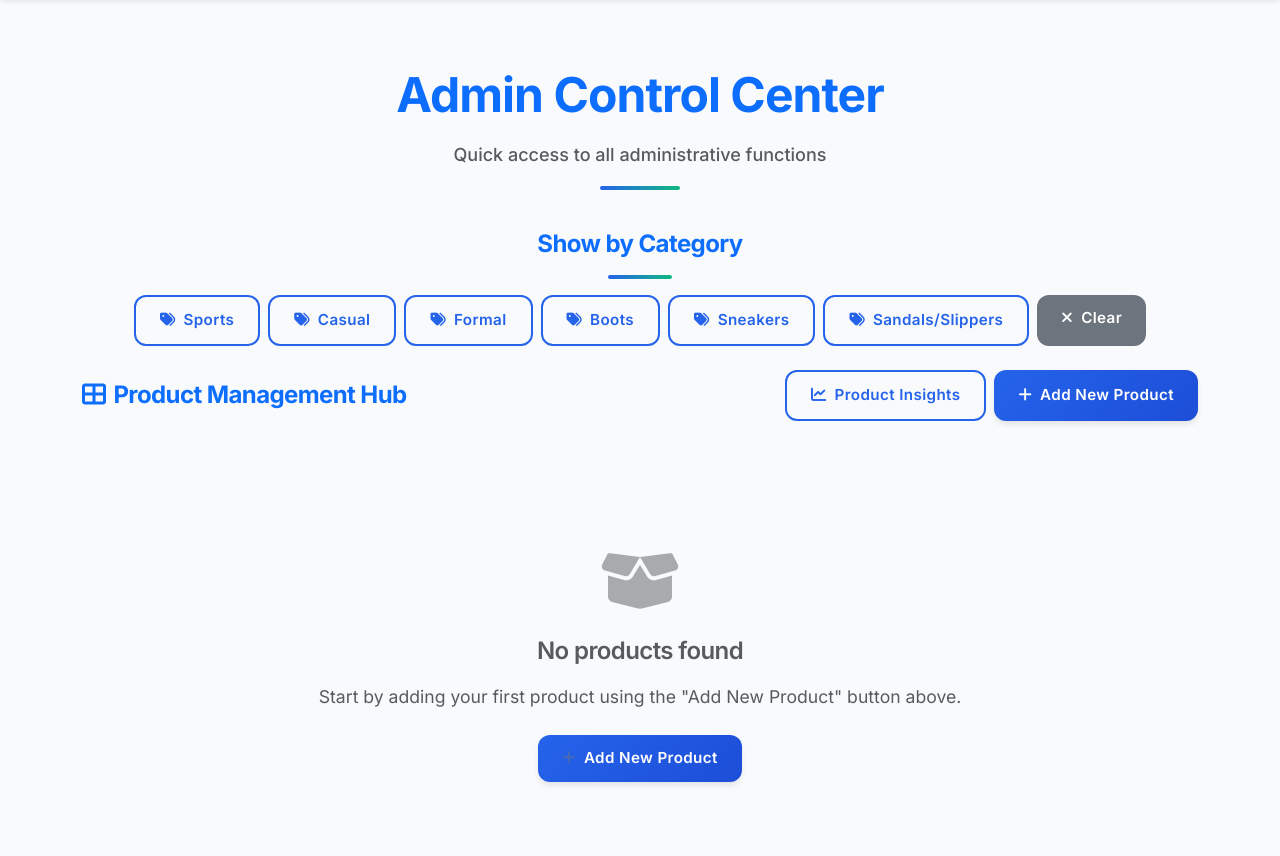
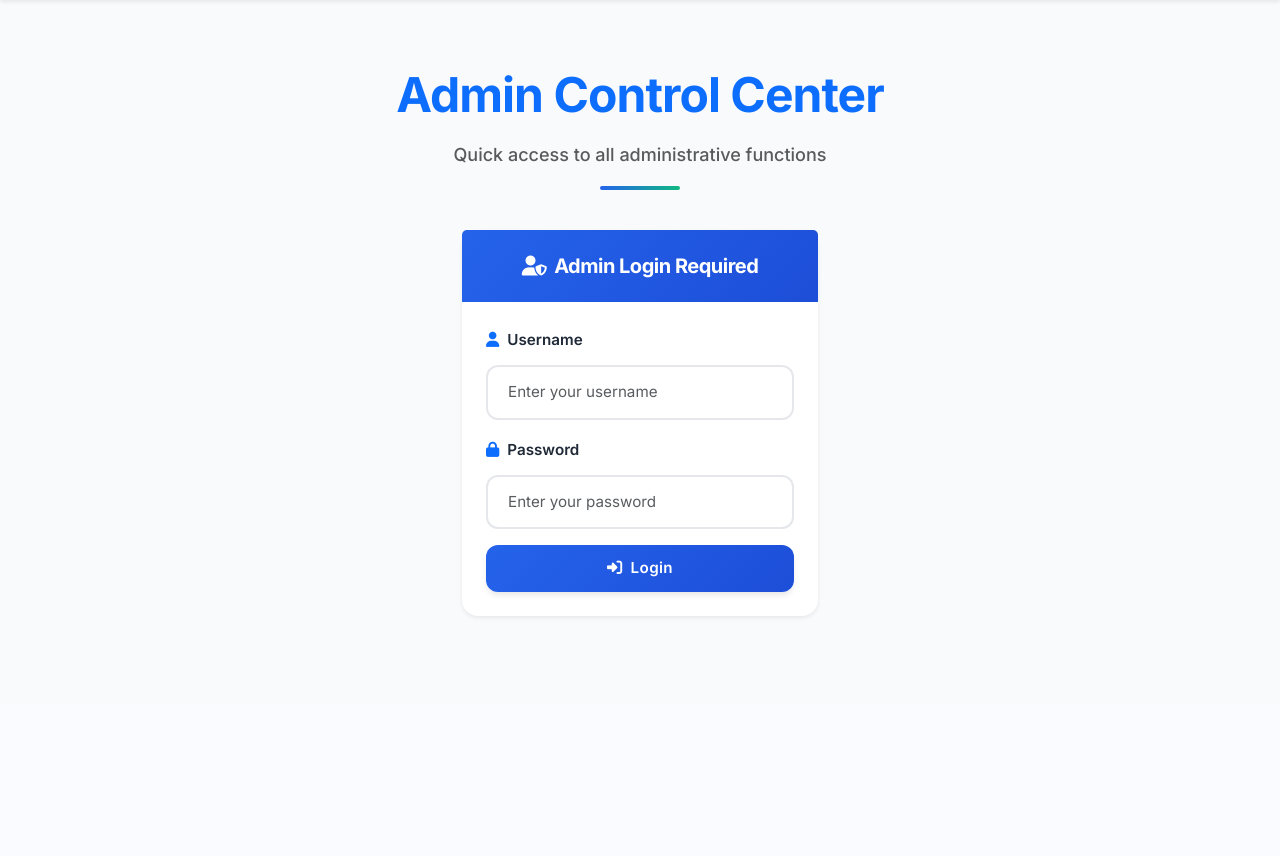
Before and after one commit to asadansari05713/Newjubairboothouse, a FastAPI app: page /products/admin/dashboard in a window 1280 px wide. Shown: the part 96-952 px from the top of the page. After the commit the page ends 714 px from the top, so only its background shows below. Run offline with FastAPI, Linux system fonts and the light colour scheme.

Commit message:
Add files via upload

```diff
--- a/templates/dashboard.html
+++ b/templates/dashboard.html
@@ -13,6 +13,58 @@
         </div>
     </div>
 
+    <!-- Admin Login Form (shown when not logged in) -->
+    {% if show_login_form %}
+    <div class="row justify-content-center mb-5">
+        <div class="col-md-6 col-lg-4">
+            <div class="card shadow-sm">
+                <div class="card-header bg-primary text-white text-center">
+                    <h5 class="mb-0">
+                        <i class="fas fa-user-shield me-2"></i>Admin Login Required
+                    </h5>
+                </div>
+                <div class="card-body p-4">
+                    {% if error %}
+                    <div class="alert alert-danger alert-dismissible fade show" role="alert">
+                        <i class="fas fa-exclamation-triangle me-2"></i>
+                        {{ error }}
+                        <button type="button" class="btn-close" data-bs-dismiss="alert"></button>
+                    </div>
+                    {% endif %}
+
+                    <form method="POST" action="/auth/login">
+                        <div class="mb-3">
+                            <label for="username" class="form-label fw-semibold">
+                                <i class="fas fa-user me-2 text-primary"></i>Username
+                            </label>
+                            <input type="text" class="form-control" id="username"
+                                   name="username" required autocomplete="username"
+                                   placeholder="Enter your username">
+                        </div>
+
+                        <div class="mb-3">
+                            <label for="password" class="form-label fw-semibold">
+                                <i class="fas fa-lock me-2 text-primary"></i>Password
+                            </label>
+                            <input type="password" class="form-control" id="password"
+                                   name="password" required autocomplete="current-password"
+                                   placeholder="Enter your password">
+                        </div>
+
+                        <div class="d-grid">
+                            <button type="submit" class="btn btn-primary btn-lg">
+                                <i class="fas fa-sign-in-alt me-2"></i>Login
+                            </button>
+                        </div>
+                    </form>
+                </div>
+            </div>
+        </div>
+    </div>
+    {% endif %}
+
+    <!-- Main Dashboard Content (only shown when logged in) -->
+    {% if not show_login_form %}
     <!-- Show by Category (Admin) -->
     <div class="row mb-4">
         <div class="col-12 text-center">
@@ -552,6 +604,7 @@
         </div>
     </div>
 </div>
+{% endif %}
 {% endblock %}
 
 {% block extra_css %}
```
